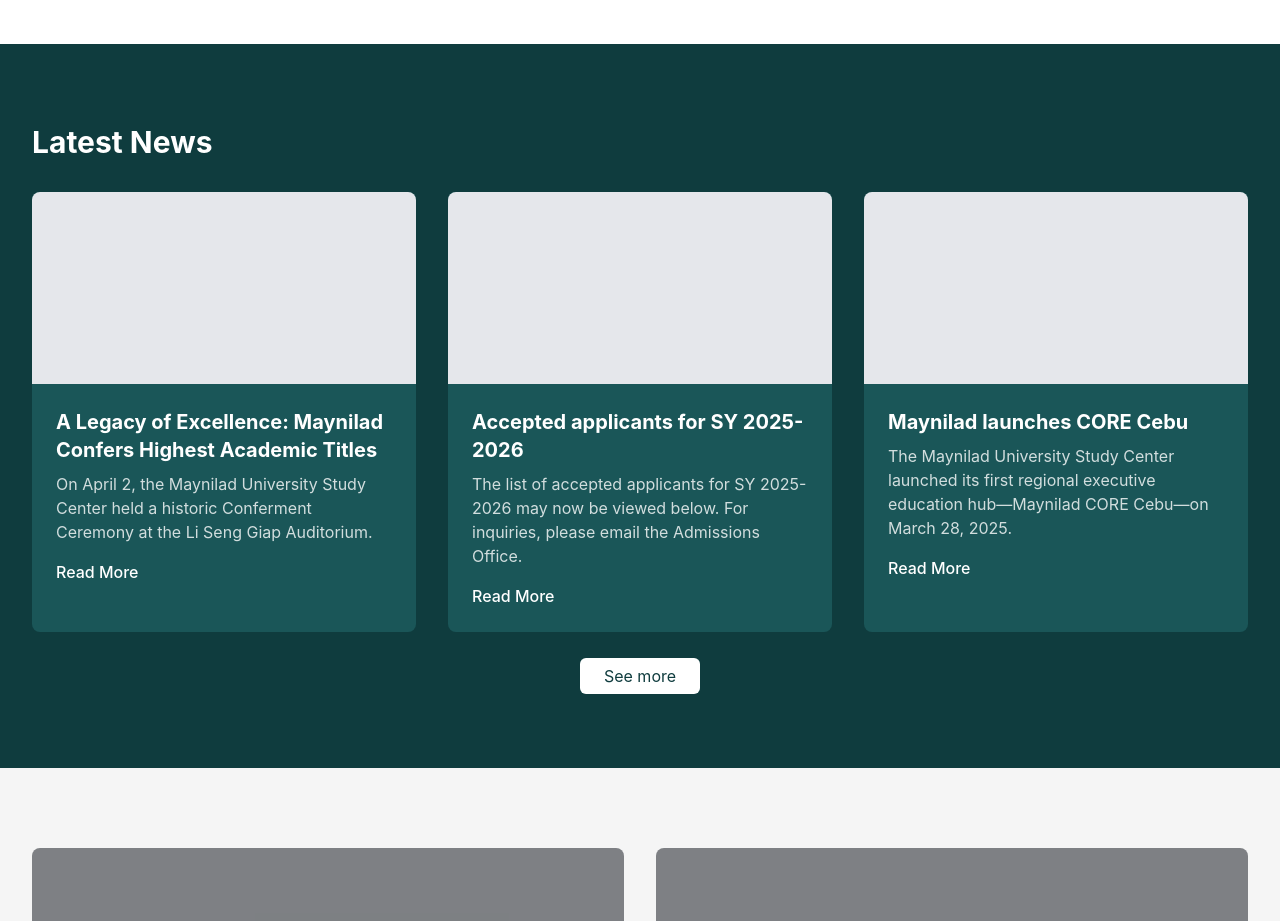
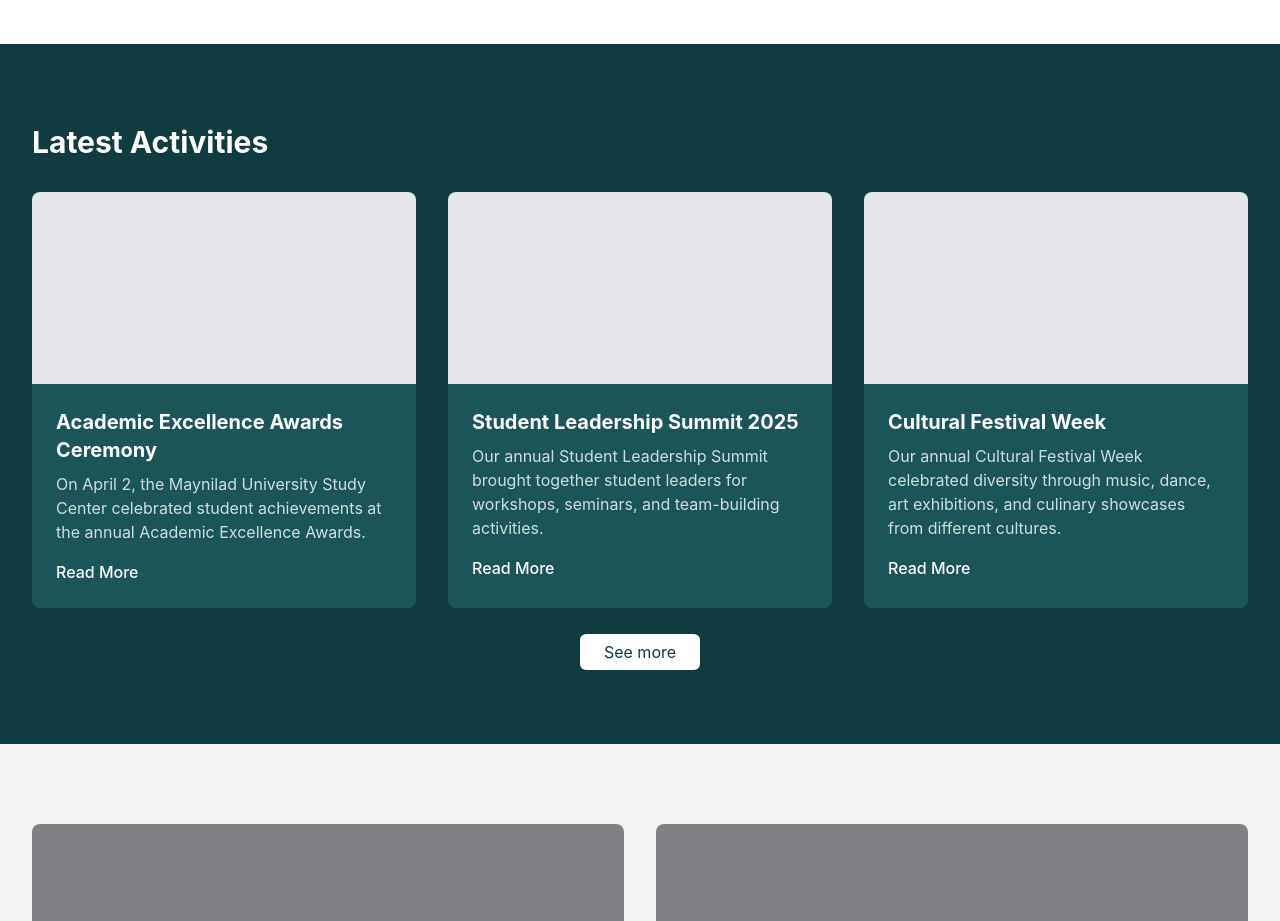
Before and after one commit to Jamesardc19/Maynilad-V2, a Next.js app in the folder frontend/: page / in a window 1280 px wide. Shown: the part 1120-2041 px from the top of the page. Built offline with nearby package versions, Linux system fonts and the light colour scheme.

Commit message:
Changes in the Activity section of the home page.

```diff
--- a/frontend/app/page.tsx
+++ b/frontend/app/page.tsx
@@ -66,10 +66,10 @@
         </div>
       </div> */}
 
-      {/* Featured News Section */}
+      {/* Featured Activities Section */}
       <section className="section-padding bg-primary text-white">
         <div className="container-custom">
-          <h2 className="text-3xl font-bold mb-8">Latest News</h2>
+          <h2 className="text-3xl font-bold mb-8">Latest Activities</h2>
           <div className="grid grid-cols-1 md:grid-cols-3 gap-8">
             {/* News Item 1 */}
             <div className="bg-primary-light rounded-lg overflow-hidden">
@@ -78,11 +78,11 @@
                 {/* Image placeholder - replace with actual image */}
               </div>
               <div className="p-6">
-                <h3 className="text-xl font-bold mb-2 text-white">A Legacy of Excellence: Maynilad Confers Highest Academic Titles</h3>
+                <h3 className="text-xl font-bold mb-2 text-white">Academic Excellence Awards Ceremony</h3>
                 <p className="text-white opacity-80 mb-4">
-                  On April 2, the Maynilad University Study Center held a historic Conferment Ceremony at the Li Seng Giap Auditorium.
+                  On April 2, the Maynilad University Study Center celebrated student achievements at the annual Academic Excellence Awards.
                 </p>
-                <Link href="/news/1" className="text-white font-medium hover:underline">
+                <Link href="/activities" className="text-white font-medium hover:underline">
                   Read More
                 </Link>
               </div>
@@ -95,11 +95,11 @@
                 {/* Image placeholder - replace with actual image */}
               </div>
               <div className="p-6">
-                <h3 className="text-xl font-bold mb-2 text-white">Accepted applicants for SY 2025-2026</h3>
+                <h3 className="text-xl font-bold mb-2 text-white">Student Leadership Summit 2025</h3>
                 <p className="text-white opacity-80 mb-4">
-                  The list of accepted applicants for SY 2025-2026 may now be viewed below. For inquiries, please email the Admissions Office.
+                  Our annual Student Leadership Summit brought together student leaders for workshops, seminars, and team-building activities.
                 </p>
-                <Link href="/news/2" className="text-white font-medium hover:underline">
+                <Link href="/activities" className="text-white font-medium hover:underline">
                   Read More
                 </Link>
               </div>
@@ -112,18 +112,18 @@
                 {/* Image placeholder - replace with actual image */}
               </div>
               <div className="p-6">
-                <h3 className="text-xl font-bold mb-2 text-white">Maynilad launches CORE Cebu</h3>
+                <h3 className="text-xl font-bold mb-2 text-white">Cultural Festival Week</h3>
                 <p className="text-white opacity-80 mb-4">
-                  The Maynilad University Study Center launched its first regional executive education hub—Maynilad CORE Cebu—on March 28, 2025.
+                  Our annual Cultural Festival Week celebrated diversity through music, dance, art exhibitions, and culinary showcases from different cultures.
                 </p>
-                <Link href="/news/3" className="text-white font-medium hover:underline">
+                <Link href="/activities" className="text-white font-medium hover:underline">
                   Read More
                 </Link>
               </div>
             </div>
           </div>
           <div className="text-center mt-8">
-            <Link href="/news" className="btn-secondary">
+            <Link href="/activities" className="btn-secondary">
               See more
             </Link>
           </div>
```
